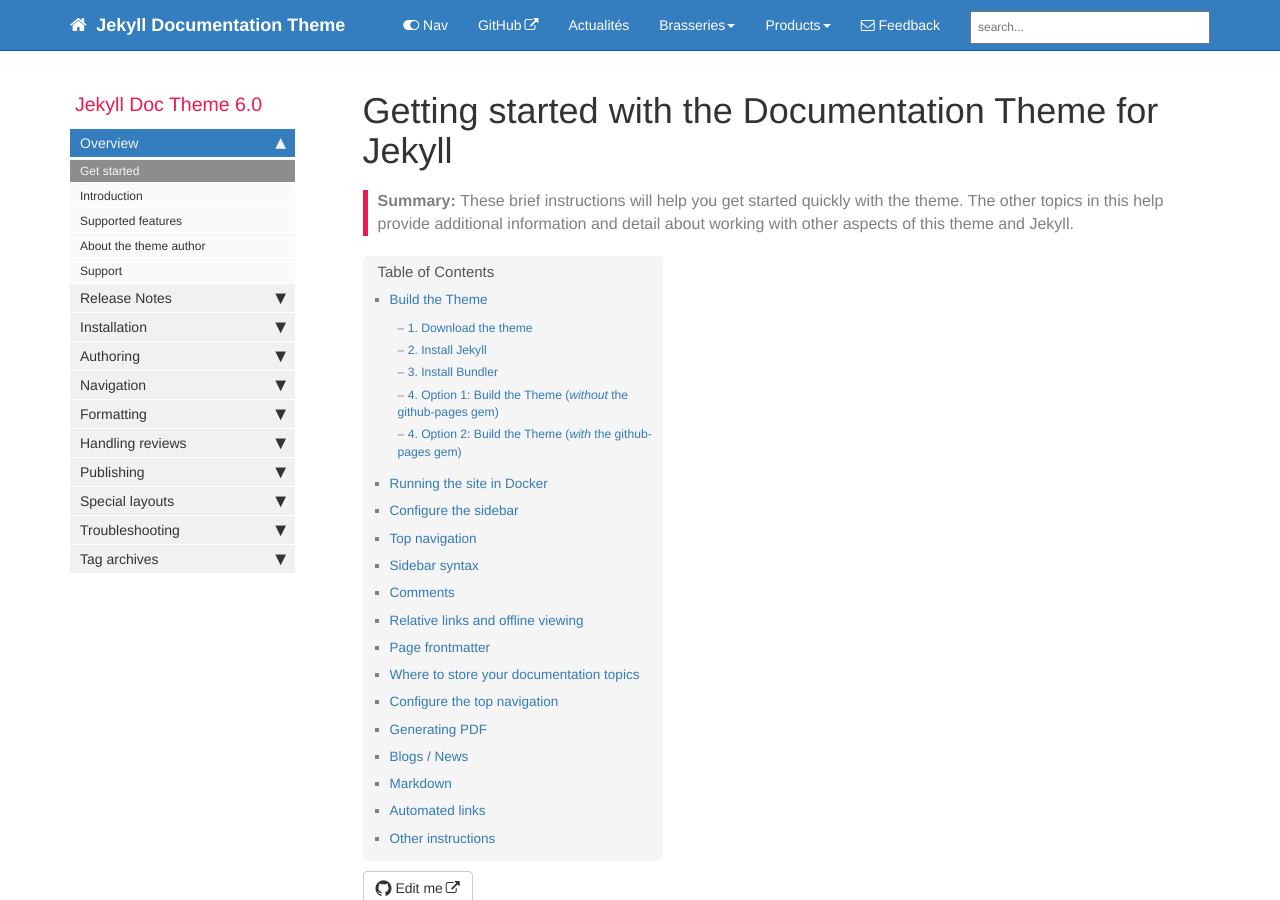
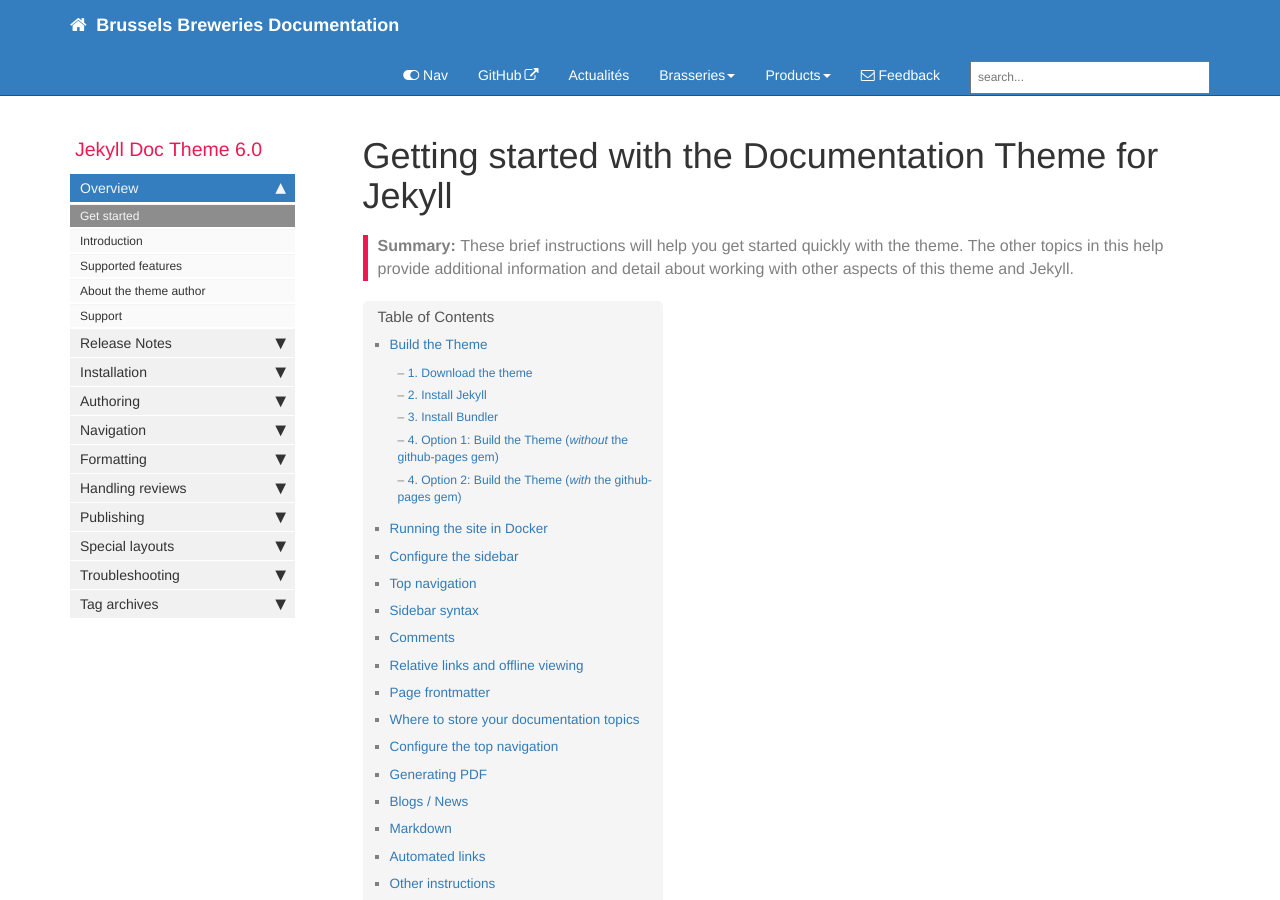
Before and after one commit to Wopalecki/bbd, a Jekyll site: the page built from index.md, in a window 1280 px wide and 900 px high. Built offline with Jekyll 4.4.1, drawn with Linux system fonts in a browser that asks for light colours; comment, search, counter and statistics services are not loaded; some of the changed text lies outside the part shown.

Commit message:
Initialize theme configuration

```diff
--- a/_config.yml
+++ b/_config.yml
@@ -1,24 +1,24 @@
-repository: tomjoht/documentation-theme-jekyll
+repository: wopalecki/bbd
 
 output: web
 # this property is useful for conditional filtering of content that is separate from the PDF.
 
-topnav_title: Jekyll Documentation Theme
+topnav_title: Brussels Breweries Documentation
 # this appears on the top navigation bar next to the home button
 
-site_title: Jekyll theme for documentation
+site_title: Brussels Breweries Documentation
 # this appears in the html browser tab for the site title (seen mostly by search engines, not users)
 
-company_name: Your company
+company_name: Realax IT
 # this appears in the footer
 
-github_editme_path: tomjoht/documentation-theme-jekyll/blob/gh-pages/
+github_editme_path: wopalecki/bbd/blob/gh-pages/
 # if you're using Github, provide the basepath to the branch you've created for reviews, following the sample here. if not, leave this value blank.
 
 # gitlab_editme_path: tomjoht/documentation-theme-jekyll/blob/gh-pages/
 # if you're using GitLab, provide the basepath to the branch you've created for reviews, following the sample here. if not, leave this value blank.
 
-google_analytics: UA-66296557-1
+google_analytics:
 # if you have google-analytics ID, put it in. if not, edit this value to blank.
 
 host: 127.0.0.1
@@ -33,9 +33,9 @@ exclude:
   - vendor
 # these are the files and directories that jekyll will exclude from the build
 
-feedback_subject_line: Jekyll documentation theme
+feedback_subject_line: Brussels Breweries Documentation
 
-feedback_email: tomjoht@gmail.com
+feedback_email: stan.wopalecki@gmail.com
 # used as a contact email for the Feedback link in the top navigation bar
 
 # feedback_disable: true
```
